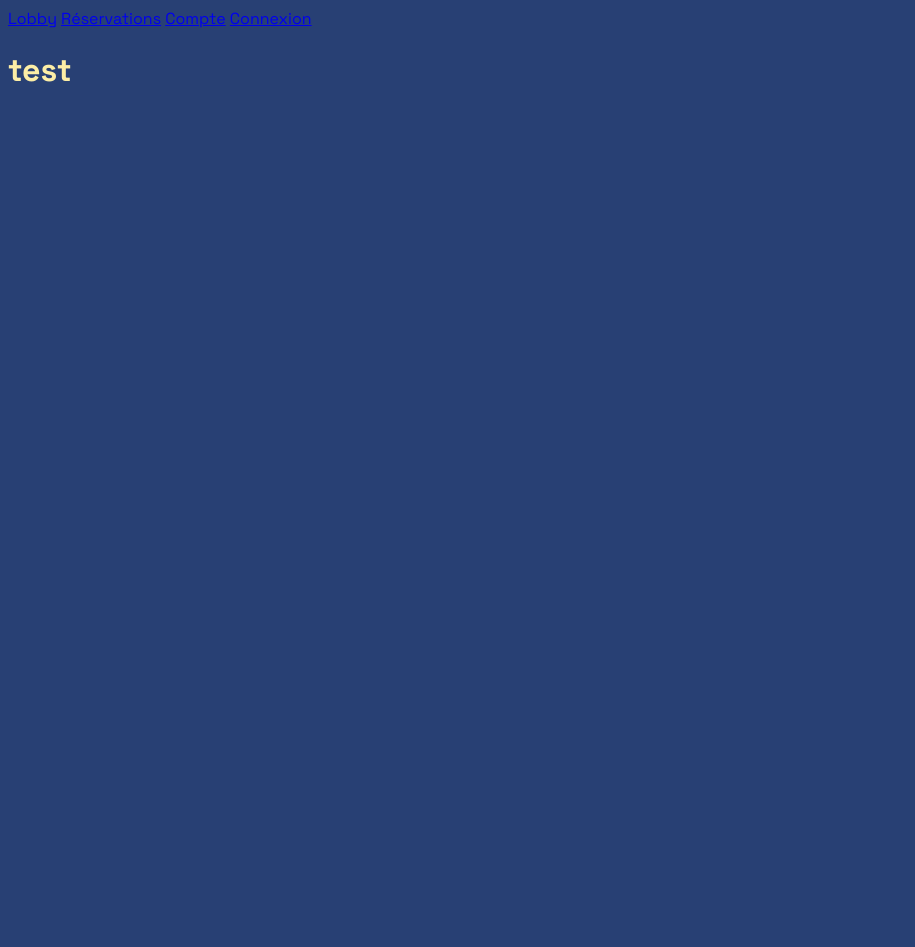
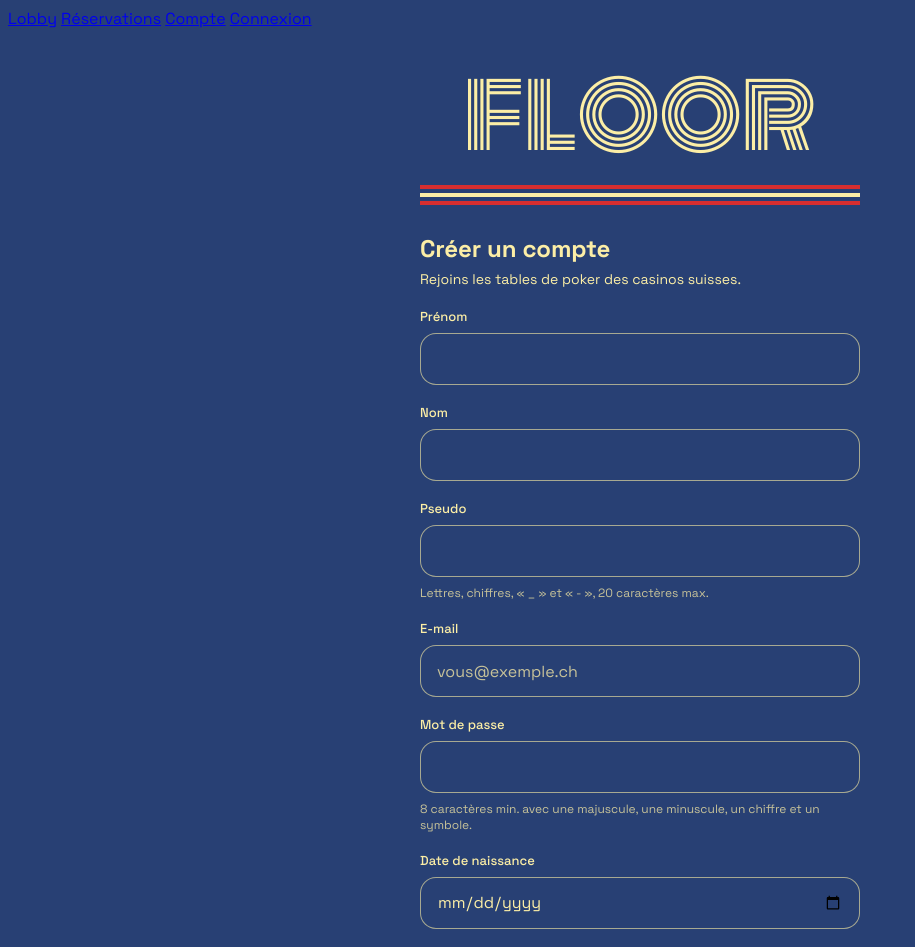
Before and after one commit to Les-razmokets/42-transcendence, a React (Vite) app in the folder frontend/: page /register in a window 1280 px wide. Shown: the top 947 px of the page, without its empty margins (0-915 px from the left). Before the commit the page ends 800 px from the top, so only its background shows below. Built offline with nearby package versions, Linux system fonts and the light colour scheme; no server answers.

Commit message:
add register page

```diff
--- a/frontend/src/Routes.tsx
+++ b/frontend/src/Routes.tsx
@@ -19,9 +19,9 @@ export const router = createBrowserRouter([
       { path: 'reservations', element: <ReservationPage /> },
       { path: 'login', element: <LoginPage /> },
       { path: 'register', element: <RegisterPage /> },
+      { path: 'forgot-password', element: <ForgotPasswordPage/> },
       { path: 'account', element: <AccountPage /> },
       { path: '*', element: <NotFoundPage /> },
-      { path: 'forgot-password', element: <ForgotPasswordPage/> },
     ],
   },
 ]);
--- a/frontend/src/features/auth/LoginPage.tsx
+++ b/frontend/src/features/auth/LoginPage.tsx
@@ -1,14 +1,17 @@
 import { useState, type SubmitEvent } from "react";
-import { Link, useNavigate} from "react-router";
+import { Link, useNavigate, useLocation} from "react-router";
 import { useTranslation } from "react-i18next";
-import { Bandes, Bouton, ChampSaisie, Logo } from "../../design-system";
-import { ApiError} from "../../lib/api";
+import { Bandes, Bouton, ChampSaisie, Logo, Notification } from "../../design-system";
+import { ApiError } from "../../lib/api";
 import { login } from "./api";
 import styles from "./LoginPage.module.css";
+
 
 export function LoginPage() {
 	const { t } = useTranslation();
 	const navigate = useNavigate();
+	const location = useLocation();
+	const vientDeSInscrire = location.state?.inscrit === true;
 
 	const [email, setEmail] = useState('');
 	const [password, setPassword] = useState('');
@@ -45,6 +48,8 @@ export function LoginPage() {
 					<p className={`${styles.secondaire} typo-texte-petit`}>{t('connexion.sousTitre')}</p>
 				</div>
 
+				{vientDeSInscrire && <Notification>{t('connexion.compteCree')}</Notification>}
+
 				<ChampSaisie
 					libelle={t('connexion.email')}
 					type="email"
@@ -73,6 +78,7 @@ export function LoginPage() {
 				<span className={`${styles.secondaire} typo-legende`}>{t('connexion.ou')}</span>
 
 				<Bouton
+					type="button"
 					variante="secondaire"
 					className={styles.large}
 					onClick={() => (window.location.href = '/api/auth/42')}
--- a/frontend/src/features/auth/RegisterPage.tsx
+++ b/frontend/src/features/auth/RegisterPage.tsx
@@ -1,3 +1,157 @@
+import { useState, type SubmitEvent } from "react";
+import { Link, useNavigate } from "react-router";
+import { useTranslation } from "react-i18next";
+import { Logo, Bandes, ChampSaisie, Bouton, Notification } from "@/design-system";
+import { ApiError } from "@/lib/api";
+import { inscription, type DonneeInscription } from "./api";
+import styles from "./LoginPage.module.css";
+
+type Erreurs = Partial<Record<keyof DonneeInscription, string>>;
+
+const REGEX_PSEUDO = /^[a-z0-9_-]{1,20}$/i;
+const REGEX_MOT_DE_PASSE = /^(?=.*[a-z])(?=.*[A-Z])(?=.*\d)(?=.*[^a-zA-Z0-9]).{8,128}$/;
+
+
+function estMajeur(date: string) {
+    const limite = new Date();
+    limite.setFullYear(limite.getFullYear() - 18);
+    return date <= limite.toISOString().slice(0, 10);
+}
+
 export function RegisterPage() {
-    return ( <h1>test</h1>);
-};
+    const { t } = useTranslation();
+    const navigate = useNavigate();
+
+    const [champs, setChamps] = useState<DonneeInscription>({
+        prenom: '', nom: '', pseudo: '', email: '', motDePasse: '', dateNaissance: '',
+    });
+    const [erreurs, setErreurs] = useState<Erreurs>({});
+    const [erreurServeur, setErreurServeur] = useState<string | null>(null);
+    const [envoi, setEnvoi] = useState(false);
+
+    function modifier(cle: keyof DonneeInscription, valeur: string) {
+        setChamps({ ...champs, [cle]: valeur });
+    }
+
+    function valider(): Erreurs {
+        const e: Erreurs = {};
+        if (!champs.prenom.trim())
+            e.prenom = t('inscription.erreurObligatoire');
+        if (!champs.nom.trim())
+            e.nom = t('inscription.erreurObligatoire');
+        if (!REGEX_PSEUDO.test(champs.pseudo.trim()))
+            e.pseudo = t('inscription.erreurPseudo');
+        if (!champs.email.includes('@'))
+            e.email = t('inscription.erreurEmail');
+        if (!REGEX_MOT_DE_PASSE.test(champs.motDePasse))
+            e.motDePasse = t('inscription.erreurMotDePasse');
+        if (!champs.dateNaissance)
+            e.dateNaissance = t('inscription.erreurObligatoire');
+        else if (!estMajeur(champs.dateNaissance))
+            e.dateNaissance = t('inscription.erreurAge');
+        return e;
+    }
+
+    async function envoyer(ev: SubmitEvent<HTMLFormElement>) {
+        ev.preventDefault();
+        setErreurServeur(null);
+
+        const e = valider();
+        setErreurs(e);
+        if (Object.keys(e).length > 0)
+            return;
+
+        setEnvoi(true);
+        try {
+            await inscription(champs);
+            navigate('/login', { state: { inscrit: true } });
+        } catch (err) {
+            if (err instanceof ApiError && err.status === 409)
+                setErreurs({ email: t('inscription.erreurEmailUtilise') });
+            else if (err instanceof ApiError && err.status === 429)
+                setErreurServeur(t('inscription.erreurTropDeTentatives'));
+            else if (err instanceof ApiError && err.status === 400)
+                setErreurServeur(err.message);
+            else
+                setErreurServeur(t('inscription.erreurServeur'));
+        } finally {
+            setEnvoi(false);
+        }
+    }
+
+    return (
+        <div className={styles.page}>
+            <form className={styles.formulaire} onSubmit={envoyer} noValidate>
+                <Logo variante="xl"/>
+                <Bandes variante="epaisse"/>
+
+                <div className={styles.entete}>
+                    <h1 className="typo-titre-2">{t('inscription.titre')}</h1>
+                    <p className={`${styles.secondaire} typo-texte-petit`}>{t('inscription.sousTitre')}</p>
+                </div>
+
+                <ChampSaisie
+                    libelle={t('inscription.prenom')}
+                    autoComplete="given-name"
+                    value={champs.prenom}
+                    onChange={(e) => modifier('prenom', e.target.value)}
+                    erreur={erreurs.prenom}
+                />
+                <ChampSaisie
+                    libelle={t('inscription.nom')}
+                    autoComplete="family-name"
+                    value={champs.nom}
+                    onChange={(e) => modifier('nom', e.target.value)}
+                    erreur={erreurs.nom}
+                />
+                <ChampSaisie
+                    libelle={t('inscription.pseudo')}
+                    autoComplete="username"
+                    aide={t('inscription.pseudoAide')}
+                    value={champs.pseudo}
+                    onChange={(e) => modifier('pseudo', e.target.value)}
+                    erreur={erreurs.pseudo}
+                />
+                <ChampSaisie
+                    libelle={t('inscription.email')}
+                    type="email"
+                    autoComplete="email"
+                    placeholder={t('connexion.emailIndication')}
+                    value={champs.email}
+                    onChange={(e) => modifier('email', e.target.value)}
+                    erreur={erreurs.email}
+                />
+                <ChampSaisie
+                    libelle={t('inscription.motDePasse')}
+                    type="password"
+                    autoComplete="new-password"
+                    aide={t('inscription.motDePasseAide')}
+                    value={champs.motDePasse}
+                    onChange={(e) => modifier('motDePasse', e.target.value)}
+                    erreur={erreurs.motDePasse}
+                />
+                <ChampSaisie
+                    libelle={t('inscription.dateNaissance')}
+                    type="date"
+                    autoComplete="bday"
+                    value={champs.dateNaissance}
+                    onChange={(e) => modifier('dateNaissance', e.target.value)}
+                    erreur={erreurs.dateNaissance}
+                />
+
+                {erreurServeur && <Notification variante="erreur">{erreurServeur}</Notification>}
+
+                <Bouton type="submit" disabled={envoi} className={styles.large}>
+                    {envoi ? t('inscription.enCours') : t('inscription.creer')}
+                </Bouton>
+
+                <p className={`${styles.secondaire} typo-legende`}>{t('inscription.conditions')}</p>
+
+                <p className={`${styles.secondaire} typo-texte-petit`}>
+                    {t('inscription.dejaCompte')}{' '}
+                    <Link to="/login" className={styles.lien}>{t('inscription.seConnecter')}</Link>
+                </p>
+            </form>
+        </div>
+    );
+}
--- a/frontend/src/features/auth/api.ts
+++ b/frontend/src/features/auth/api.ts
@@ -4,3 +4,23 @@ import type { User } from '../../lib/types/domain';
 export function login(email: string, password: string) {
     return request<User>('POST', '/auth/login', {email, password});
 }
+
+export type DonneeInscription = {
+    prenom: string;
+    nom: string;
+    pseudo: string;
+    email: string;
+    motDePasse: string;
+    dateNaissance: string;
+};
+
+export function inscription(donnees: DonneeInscription) {
+    return request<User>('POST', '/auth/register', {
+        firstName: donnees.prenom,
+        lastName: donnees.nom,
+        pseudo: donnees.pseudo,
+        email: donnees.email,
+        password: donnees.motDePasse,
+        birthDate: donnees.dateNaissance,
+    });
+}
--- a/frontend/src/locales/fr.json
+++ b/frontend/src/locales/fr.json
@@ -15,6 +15,32 @@
     "erreurEmail": "Adresse e-mail invalide",
     "erreurIdentifiants": "E-mail ou mot de passe incorrect",
     "erreurTropDeTentatives": "Trop de tentatives, réessaie dans une minute.",
-    "erreurGenerique": "Une erreur est survenue, réessaie plus tard."
+    "erreurGenerique": "Une erreur est survenue, réessaie plus tard.",
+    "compteCree": "Compte créé, tu peux te connecter."
+  },
+  "inscription": {
+    "titre": "Créer un compte",
+    "sousTitre": "Rejoins les tables de poker des casinos suisses.",
+    "prenom": "Prénom",
+    "nom": "Nom",
+    "pseudo": "Pseudo",
+    "pseudoAide": "Lettres, chiffres, « _ » et « - », 20 caractères max.",
+    "email": "E-mail",
+    "motDePasse": "Mot de passe",
+    "motDePasseAide": "8 caractères min. avec une majuscule, une minuscule, un chiffre et un symbole.",
+    "dateNaissance": "Date de naissance",
+    "creer": "Créer mon compte",
+    "enCours": "Création…",
+    "conditions": "En créant un compte, tu confirmes avoir au moins 18 ans.",
+    "dejaCompte": "Déjà un compte ?",
+    "seConnecter": "Se connecter",
+    "erreurObligatoire": "Ce champ est obligatoire",
+    "erreurPseudo": "Pseudo invalide",
+    "erreurEmail": "Adresse e-mail invalide",
+    "erreurMotDePasse": "Mot de passe trop faible",
+    "erreurAge": "Tu dois avoir au moins 18 ans.",
+    "erreurEmailUtilise": "Cette adresse e-mail est déjà utilisée",
+    "erreurTropDeTentatives": "Trop de tentatives, réessaie dans une minute.",
+    "erreurServeur": "Une erreur est survenue, réessaie plus tard."
   }
 }
```
